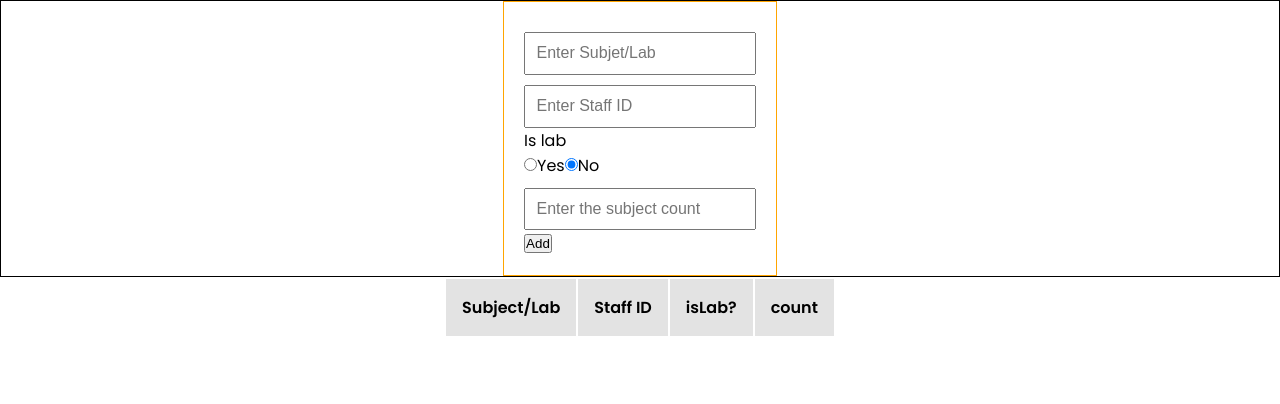
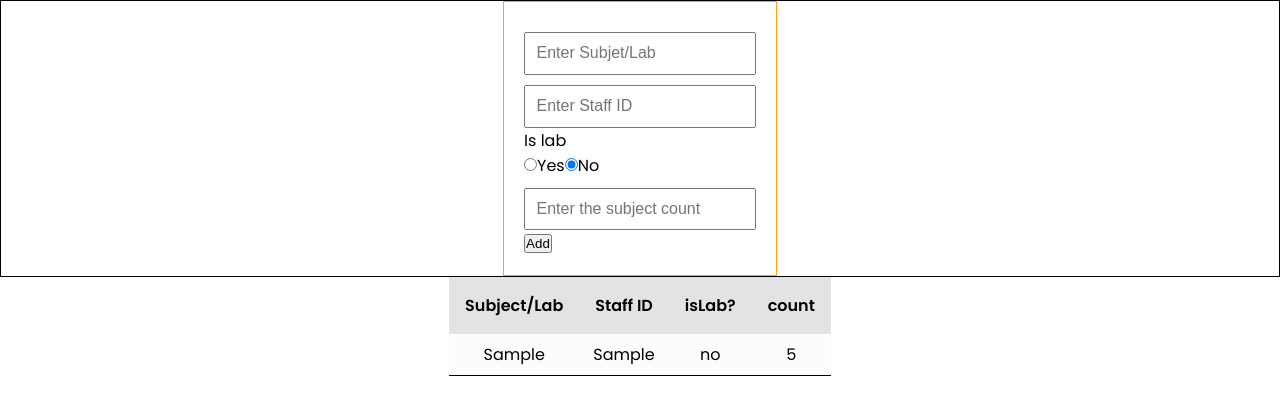
Before and after one commit to darky9197/VTS, a React (Vite) app in the folder ttableapp/: page / in a window 1280 px wide. Both pictures are taken after typing "Sample", "Sample", "5" into the empty fields and a click on the button "Add". Shown: the top 404 px of the page. Built offline with nearby package versions, Linux system fonts and the light colour scheme.

Commit message:
few changes

```diff
--- a/ttableapp/src/Pages/Generatorpage.jsx
+++ b/ttableapp/src/Pages/Generatorpage.jsx
@@ -32,6 +32,7 @@ function Generatorpage() {
 
     }
   }
+
   return (
     <>
       <form style={styles.form}>
@@ -50,8 +51,9 @@ function Generatorpage() {
           <button type='reset' onClick={insertObject}>Add</button>
         </div>
       </form>
+
       <div className='table-container'>
-        <table>
+        <table cellspacing={0}>
           <thead>
             <tr>
               <td>Subject/Lab</td>
@@ -63,15 +65,14 @@ function Generatorpage() {
           <tbody>
             {
               data.map((data, index) => {
-                <tr key={index}>
+                return(<tr key={index}>
                   <td>{data.subName}</td>
                   <td>{data.staff_id}</td>
-                  <td>{data.isLab}</td>
+                  <td>{data.islab?'yes':'no'}</td>
                   <td>{data.count}</td>
-                </tr>
+                </tr>)
               })
             }
-
           </tbody>
         </table>
       </div>
--- a/ttableapp/src/index.css
+++ b/ttableapp/src/index.css
@@ -144,4 +144,6 @@ input {
   text-align: center;
   padding: 0.5rem;
   background-color: #fcfcfce0;
+  border-bottom: 1px solid;
+
 }
```
